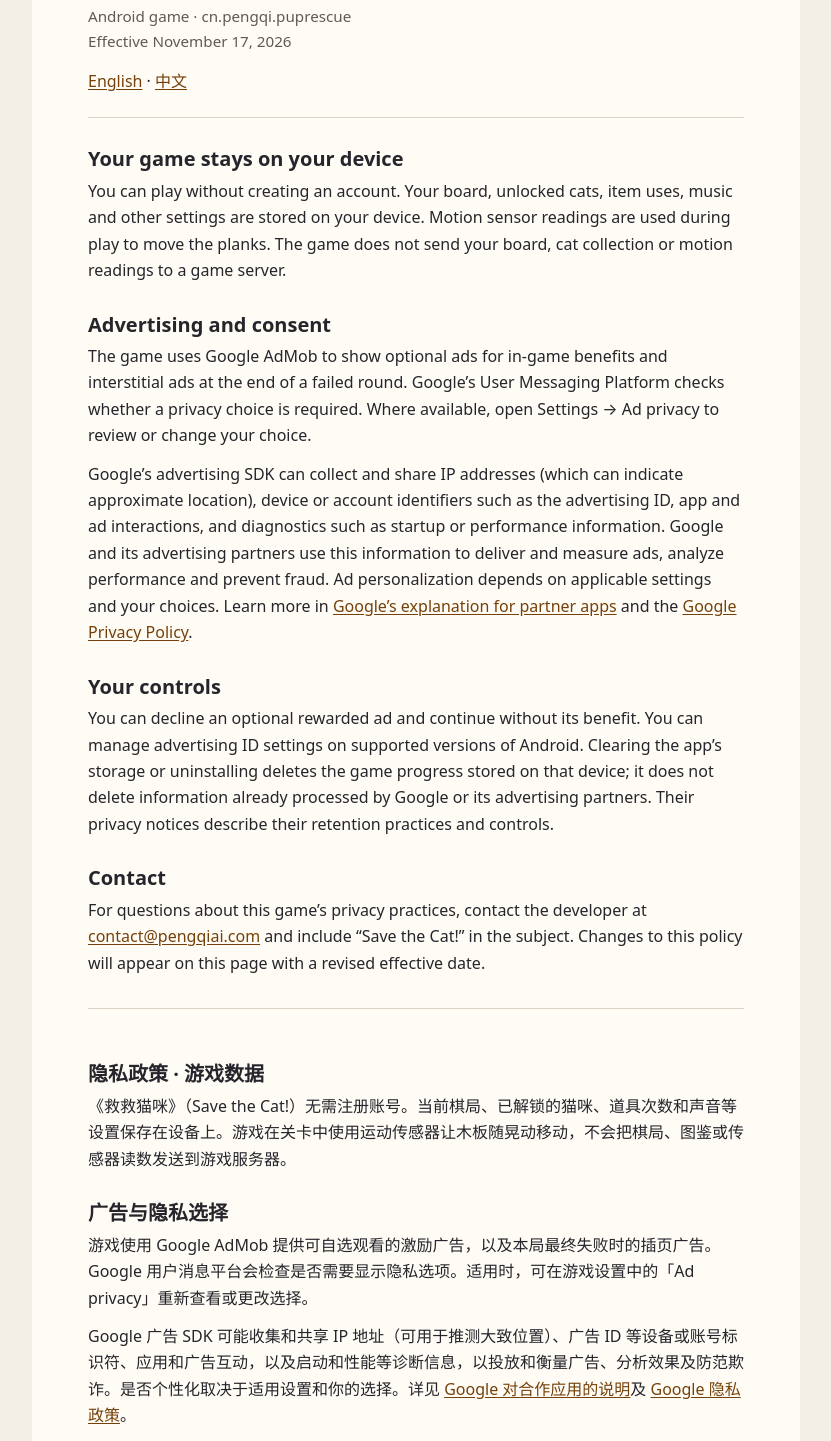
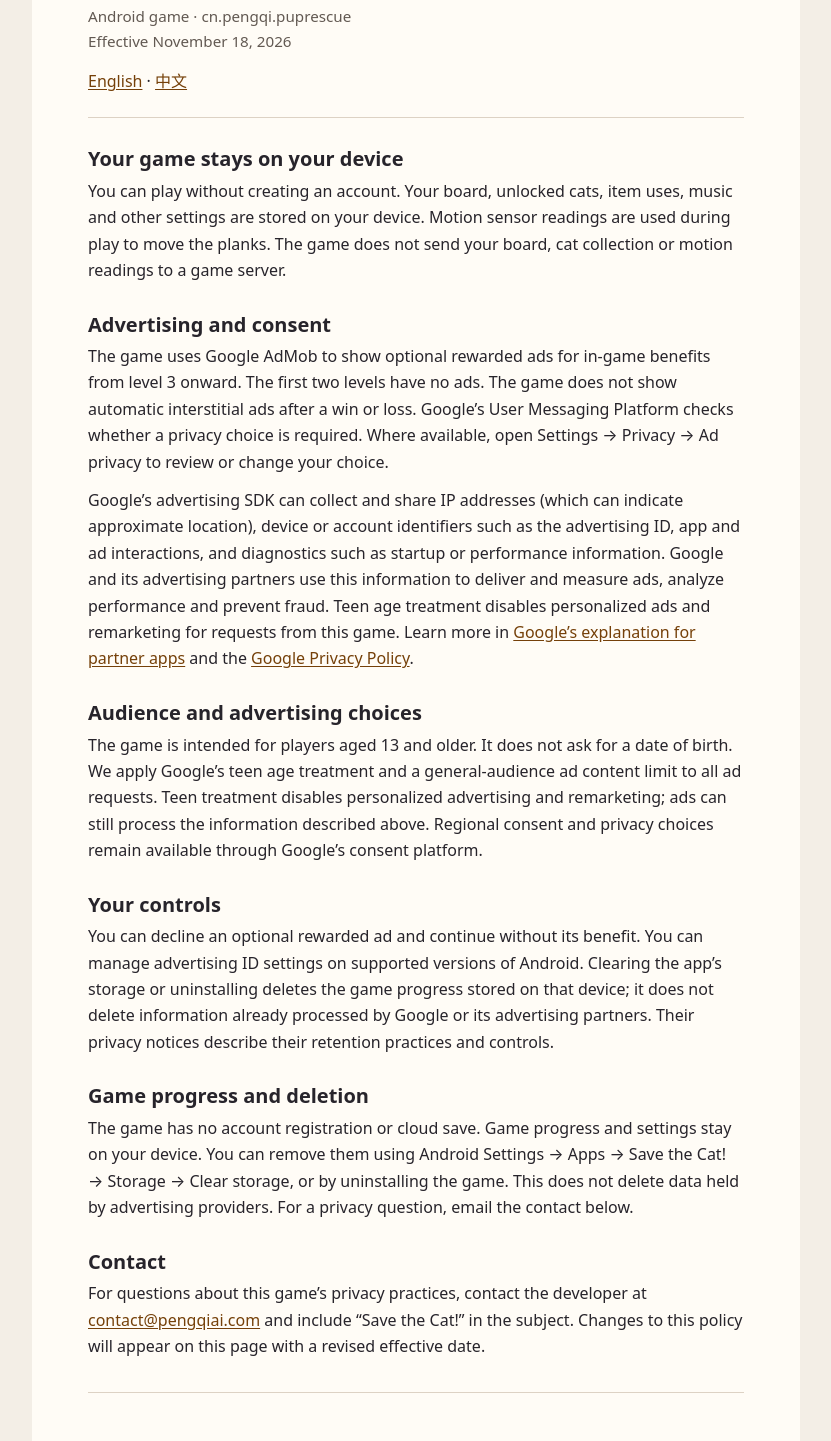
Before and after one commit to jacoseek/save-the-cat-support, a plain HTML site: page index.html in a window 1280 px wide. Shown: the part 156-1597 px from the top of the page, without its empty margins (224-1055 px from the left). Drawn offline with Linux system fonts and the light colour scheme.

Commit message:
Describe rewarded ads and age settings for the Android launch

```diff
--- a/index.html
+++ b/index.html
@@ -10,18 +10,22 @@
 header{border-bottom:1px solid var(--line);padding-bottom:1.4rem}.brand{font-size:1rem;font-weight:750;letter-spacing:.015em;color:var(--accent)}h1{font-size:clamp(2rem,6vw,3.2rem);line-height:1.15;margin:.45rem 0 .7rem}h2{font-size:1.25rem;line-height:1.35;margin:1.7rem 0 .35rem}p{margin:.35rem 0 .75rem}.meta{color:var(--muted);font-size:.95rem}a{color:#754009;text-underline-offset:.15em;overflow-wrap:anywhere}a:focus-visible{outline:3px solid #80501b;outline-offset:3px}nav{margin-top:.9rem}article+article{border-top:1px solid var(--line);margin-top:2rem;padding-top:1.5rem}footer{border-top:1px solid var(--line);margin-top:2rem;padding-top:1rem;color:var(--muted)}
 </style></head>
 <body><main>
-<header><div class="brand">Save the Cat!</div><h1>Privacy Policy</h1><p class="meta">Android game · cn.pengqi.puprescue<br>Effective November 17, 2026</p><nav aria-label="Language"><a href="#en" lang="en">English</a> · <a href="#zh" lang="zh-CN">中文</a></nav></header>
+<header><div class="brand">Save the Cat!</div><h1>Privacy Policy</h1><p class="meta">Android game · cn.pengqi.puprescue<br>Effective November 18, 2026</p><nav aria-label="Language"><a href="#en" lang="en">English</a> · <a href="#zh" lang="zh-CN">中文</a></nav></header>
 <article id="en" aria-label="English privacy policy">
 <h2>Your game stays on your device</h2><p>You can play without creating an account. Your board, unlocked cats, item uses, music and other settings are stored on your device. Motion sensor readings are used during play to move the planks. The game does not send your board, cat collection or motion readings to a game server.</p>
-<h2>Advertising and consent</h2><p>The game uses Google AdMob to show optional ads for in-game benefits and interstitial ads at the end of a failed round. Google’s User Messaging Platform checks whether a privacy choice is required. Where available, open Settings → Ad privacy to review or change your choice.</p>
-<p>Google’s advertising SDK can collect and share IP addresses (which can indicate approximate location), device or account identifiers such as the advertising ID, app and ad interactions, and diagnostics such as startup or performance information. Google and its advertising partners use this information to deliver and measure ads, analyze performance and prevent fraud. Ad personalization depends on applicable settings and your choices. Learn more in <a href="https://policies.google.com/technologies/partner-sites">Google’s explanation for partner apps</a> and the <a href="https://policies.google.com/privacy">Google Privacy Policy</a>.</p>
+<h2>Advertising and consent</h2><p>The game uses Google AdMob to show optional rewarded ads for in-game benefits from level 3 onward. The first two levels have no ads. The game does not show automatic interstitial ads after a win or loss. Google’s User Messaging Platform checks whether a privacy choice is required. Where available, open Settings → Privacy → Ad privacy to review or change your choice.</p>
+<p>Google’s advertising SDK can collect and share IP addresses (which can indicate approximate location), device or account identifiers such as the advertising ID, app and ad interactions, and diagnostics such as startup or performance information. Google and its advertising partners use this information to deliver and measure ads, analyze performance and prevent fraud. Teen age treatment disables personalized ads and remarketing for requests from this game. Learn more in <a href="https://policies.google.com/technologies/partner-sites">Google’s explanation for partner apps</a> and the <a href="https://policies.google.com/privacy">Google Privacy Policy</a>.</p>
+<h2>Audience and advertising choices</h2><p>The game is intended for players aged 13 and older. It does not ask for a date of birth. We apply Google’s teen age treatment and a general-audience ad content limit to all ad requests. Teen treatment disables personalized advertising and remarketing; ads can still process the information described above. Regional consent and privacy choices remain available through Google’s consent platform.</p>
 <h2>Your controls</h2><p>You can decline an optional rewarded ad and continue without its benefit. You can manage advertising ID settings on supported versions of Android. Clearing the app’s storage or uninstalling deletes the game progress stored on that device; it does not delete information already processed by Google or its advertising partners. Their privacy notices describe their retention practices and controls.</p>
+<h2>Game progress and deletion</h2><p>The game has no account registration or cloud save. Game progress and settings stay on your device. You can remove them using Android Settings → Apps → Save the Cat! → Storage → Clear storage, or by uninstalling the game. This does not delete data held by advertising providers. For a privacy question, email the contact below.</p>
 <h2>Contact</h2><p>For questions about this game’s privacy practices, contact the developer at <a href="mailto:contact@pengqiai.com">contact@pengqiai.com</a> and include “Save the Cat!” in the subject. Changes to this policy will appear on this page with a revised effective date.</p>
 </article>
 <article id="zh" lang="zh-CN" aria-label="中文隐私政策">
 <h2>隐私政策 · 游戏数据</h2><p>《救救猫咪》（Save the Cat!）无需注册账号。当前棋局、已解锁的猫咪、道具次数和声音等设置保存在设备上。游戏在关卡中使用运动传感器让木板随晃动移动，不会把棋局、图鉴或传感器读数发送到游戏服务器。</p>
-<h2>广告与隐私选择</h2><p>游戏使用 Google AdMob 提供可自选观看的激励广告，以及本局最终失败时的插页广告。Google 用户消息平台会检查是否需要显示隐私选项。适用时，可在游戏设置中的「Ad privacy」重新查看或更改选择。</p>
-<p>Google 广告 SDK 可能收集和共享 IP 地址（可用于推测大致位置）、广告 ID 等设备或账号标识符、应用和广告互动，以及启动和性能等诊断信息，以投放和衡量广告、分析效果及防范欺诈。是否个性化取决于适用设置和你的选择。详见 <a href="https://policies.google.com/technologies/partner-sites?hl=zh-CN">Google 对合作应用的说明</a>及 <a href="https://policies.google.com/privacy?hl=zh-CN">Google 隐私政策</a>。</p>
+<h2>广告与隐私选择</h2><p>游戏从第三关起使用 Google AdMob 提供可自选观看的激励广告，前两关无广告。过关或失败后不会自动播放插页广告。Google 用户消息平台会检查是否需要显示隐私选项。适用时，可在游戏设置 → Privacy 中的「Ad privacy」重新查看或更改选择。</p>
+<p>Google 广告 SDK 可能收集和共享 IP 地址（可用于推测大致位置）、广告 ID 等设备或账号标识符、应用和广告互动，以及启动和性能等诊断信息，以投放和衡量广告、分析效果及防范欺诈。本游戏对所有广告请求使用青少年保护设置，停用个性化广告及再营销。详见 <a href="https://policies.google.com/technologies/partner-sites?hl=zh-CN">Google 对合作应用的说明</a>及 <a href="https://policies.google.com/privacy?hl=zh-CN">Google 隐私政策</a>。</p>
+<h2>目标受众</h2><p>本游戏面向 13 岁及以上玩家，不收集出生日期。所有广告请求均应用 Google 的青少年保护设置及适合一般受众的广告内容级别。停用个性化广告不等于不处理数据；Google 广告服务仍可能处理上文列明的信息。适用地区的隐私选择由 Google 用户消息平台提供。</p>
+<h2>删除游戏数据</h2><p>游戏没有注册账号或云存档。可在 Android 设置 → 应用 → Save the Cat! → 存储中清除应用数据，或卸载游戏，删除本机进度和设置。这不会删除广告服务商已经持有的数据。</p>
 <h2>你的选择与联系渠道</h2><p>可跳过自选广告，并放弃该次奖励。支持的 Android 版本允许管理广告标识符。清除应用数据或卸载将删除此设备上的游戏进度，但不会删除 Google 或其广告合作伙伴已处理的信息；其留存规则和控制选项见相应隐私政策。</p>
 <p>如有疑问，请联系开发者 <a href="mailto:contact@pengqiai.com">contact@pengqiai.com</a>，并在邮件标题注明「Save the Cat!」。政策更新会在本页注明新的生效日期。</p>
 </article><footer>Save the Cat! · Android</footer>
```
